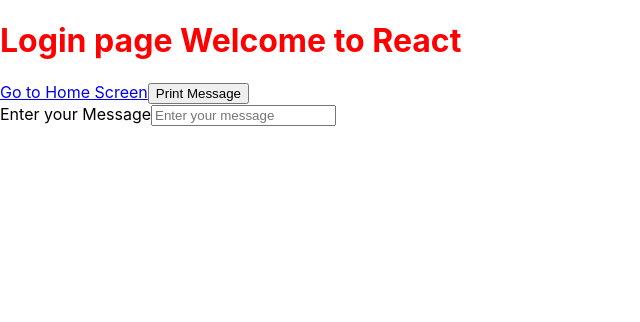
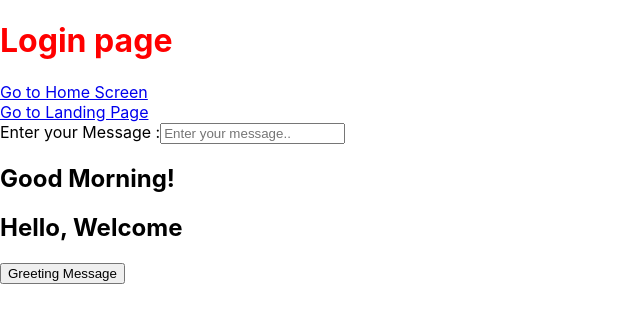
Before and after one commit to karthickvkumar/vcentry27, a React (Create React App) app in the folder learning-react/: page /login in a window 1280 px wide. Shown: the top 322 px of the page, without its empty margins (0-640 px from the left). Built offline with nearby package versions, Linux system fonts and the light colour scheme.

Commit message:
commit message

```diff
--- a/learning-react/src/App.js
+++ b/learning-react/src/App.js
@@ -1,17 +1,20 @@
 import React from "react";
 import {BrowserRouter, Routes, Route} from "react-router-dom";
 
-import HomeScreen from "./screens/home-page";
 import LoginScreen from "./screens/login-page";
 import ContactScreen from "./screens/contact-page";
+import HomeScreen from "./screens/home-page";
+import LandingScreen from "./screens/landing-page";
 
 function App(){
   return(
     <BrowserRouter>
       <Routes>
+        <Route path="" element={<LandingScreen></LandingScreen>}></Route>
         <Route path="login" element={<LoginScreen></LoginScreen>}></Route>
         <Route path="home" element={<HomeScreen></HomeScreen>}></Route>
         <Route path="contact" element={<ContactScreen></ContactScreen>}></Route>
+
       </Routes>
     </BrowserRouter>
   )
--- /dev/null
+++ b/learning-react/src/screens/landing-page.js
@@ -0,0 +1,17 @@
+import React from "react";
+import {NavLink} from "react-router-dom";
+
+const LandingScreen = () => {
+  return(
+    <div>
+      <h1>This is the Landing Screen</h1>
+      <NavLink to="/login">Go to Login Page</NavLink>
+      <br />
+      <NavLink to="/home">Go to Home Page</NavLink>
+      <br />
+      <NavLink to="/contact">Go to Contact Page</NavLink>
+    </div>
+  )
+}
+
+export default LandingScreen;
--- a/learning-react/src/screens/login-page.js
+++ b/learning-react/src/screens/login-page.js
@@ -5,24 +5,32 @@
 
 const LoginScreen = () => {
 
-  const message = "Welcome to React";
+  let message = "Good Morning!";
+  let greeting = "Hello, Welcome";
 
-  const welcomeMessage = () => {
-    alert("Welcome to React");
+  const displayMessage = () => {
+    alert(greeting);
   }
 
-  const captureEvent = (event) => {
-    console.log(event);
+  const getValueFromInput = (event) => {
+    console.log("Im working");
+    console.log(event.target.value);
   }
 
   return(
     <div>
-      <h1 className="heading">Login page {message}</h1>
+      <h1 className="heading">Login page</h1>
       <NavLink to="/home">Go to Home Screen</NavLink>
-      <button onClick={() => welcomeMessage()} >Print Message</button>
-      <br></br>
-      <label>Enter your Message</label>
-      <input type="text" placeholder="Enter your message" onChange={captureEvent} />
+      <br/>
+      <NavLink to="/">Go to Landing Page</NavLink>
+      <br/>
+      <div>
+        <label>Enter your Message :</label>
+        <input type="text" placeholder="Enter your message.." onChange={getValueFromInput}/>
+      </div>
+      <h2>{message}</h2>
+      <h2>{greeting}</h2>
+      <button onClick={() => displayMessage()}>Greeting Message</button>
     </div>
   )
 }
```
Also changed, not shown: 1 other file (tests, documents, lock files or other folders).
